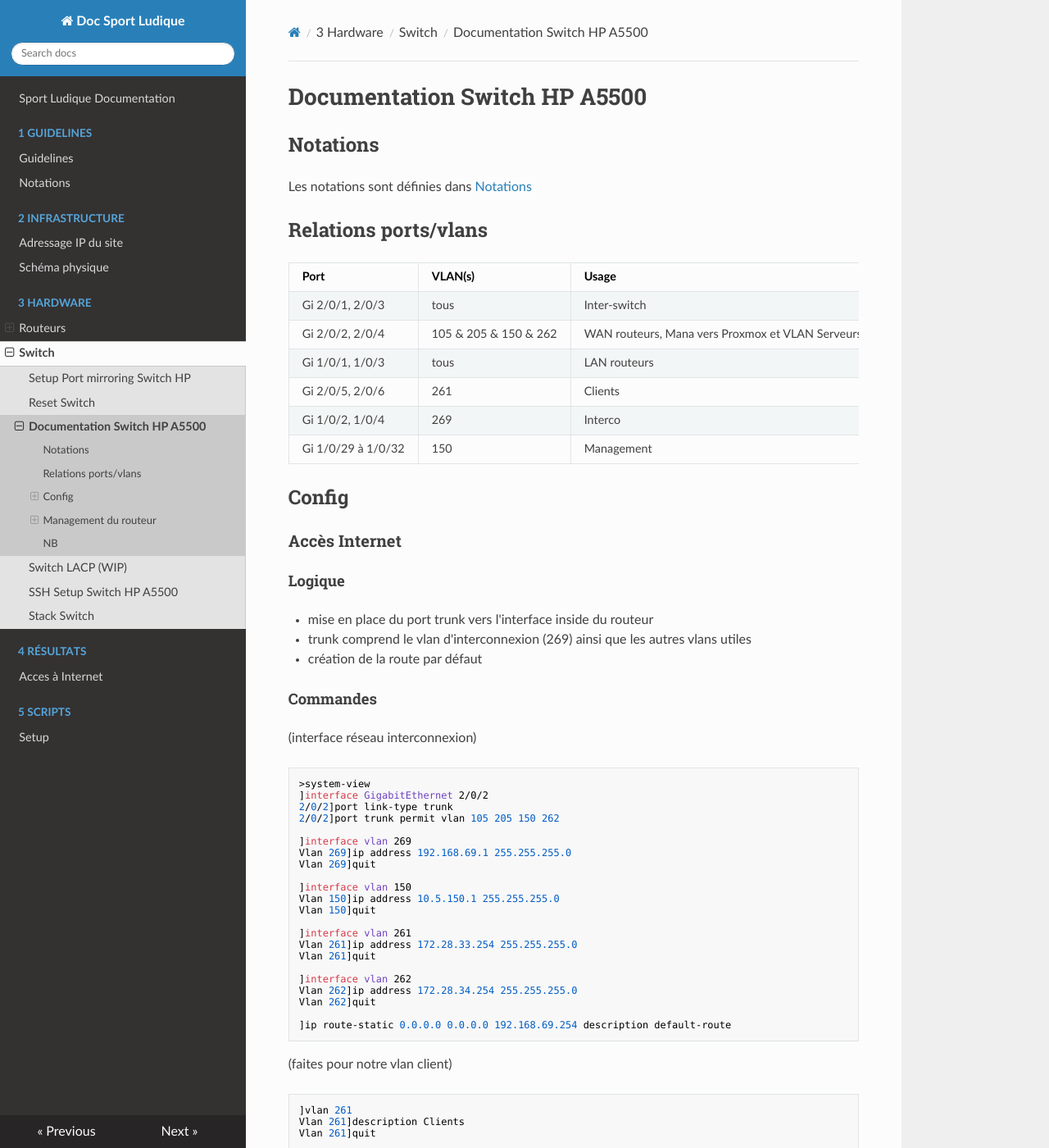
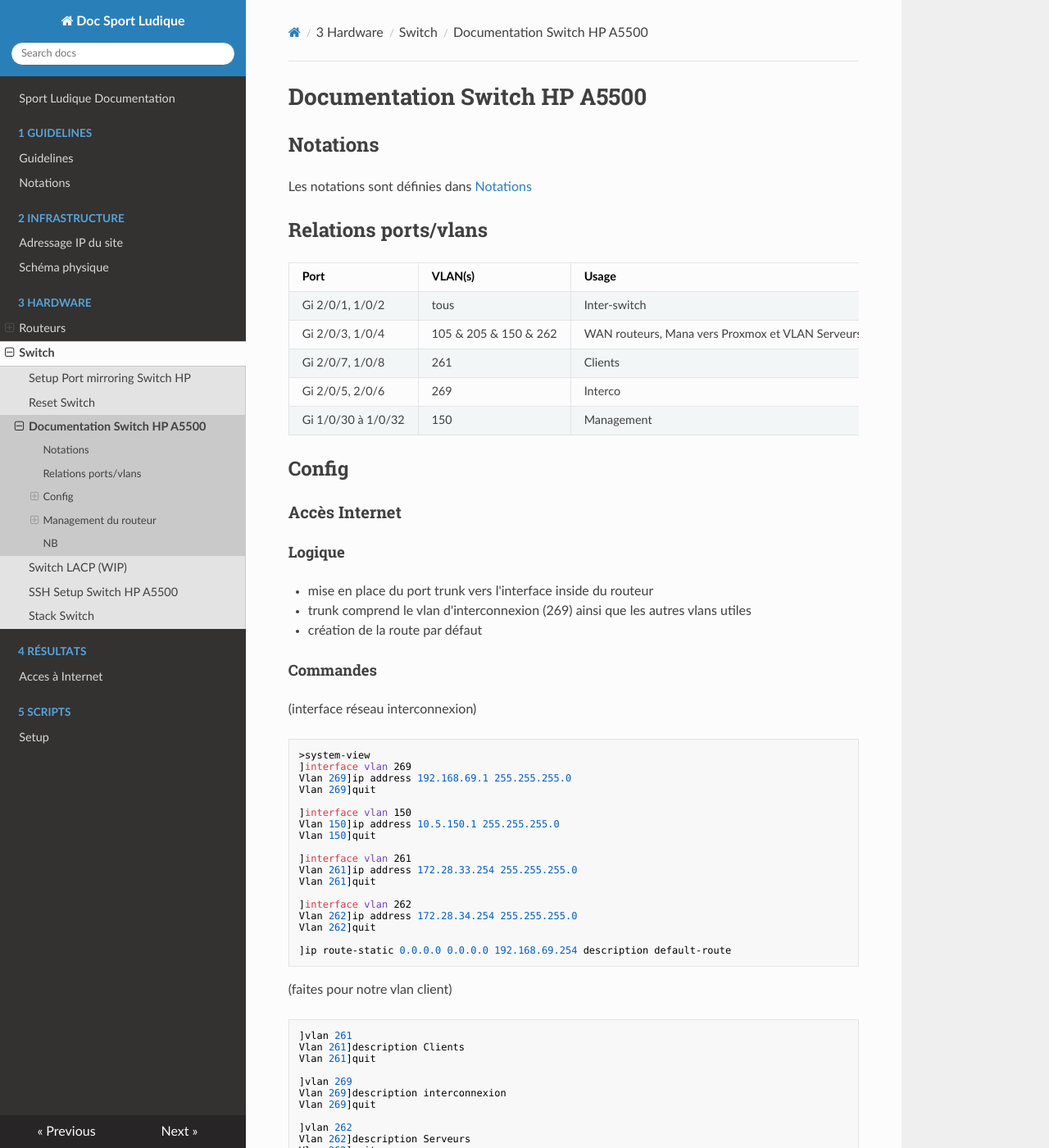
Before and after one commit to DSISportLudique/SportLudique2Doc, an MkDocs documentation site: the page built from docs/3 - Hardware/Switch/SwitchHP.md, in a window 1280 px wide and 1400 px high. Shown: the whole window at 82% size. Built offline with MkDocs 1.6.1, drawn with Linux system fonts in a browser that asks for light colours; nearby versions of some CDN libraries.

Commit message:
Switch HP changements ports

````diff
--- a/docs/3 - Hardware/Switch/SwitchHP.md
+++ b/docs/3 - Hardware/Switch/SwitchHP.md
@@ -7,12 +7,11 @@ Les notations sont définies dans [Notations](../../1 - Guidelines/Notations.md)
 
 | Port | VLAN(s) | Usage |
 |------|---------|-------|
-| Gi 2/0/1, 2/0/3 | tous | Inter-switch |
-| Gi 2/0/2, 2/0/4 | 105 & 205 & 150 & 262 | WAN routeurs, Mana vers Proxmox et VLAN Serveurs pour Proxmox |
-| Gi 1/0/1, 1/0/3 | tous | LAN routeurs |
-| Gi 2/0/5, 2/0/6 | 261 | Clients |
-| Gi 1/0/2, 1/0/4 | 269 | Interco |
-| Gi 1/0/29 à 1/0/32 | 150 | Management |
+| Gi 2/0/1, 1/0/2 | tous | Inter-switch |
+| Gi 2/0/3, 1/0/4 | 105 & 205 & 150 & 262 | WAN routeurs, Mana vers Proxmox et VLAN Serveurs pour Proxmox |
+| Gi 2/0/7, 1/0/8 | 261 | Clients |
+| Gi 2/0/5, 2/0/6 | 269 | Interco |
+| Gi 1/0/30 à 1/0/32 | 150 | Management |
 
 ## Config
 
@@ -29,10 +28,6 @@ Les notations sont définies dans [Notations](../../1 - Guidelines/Notations.md)
 (interface réseau interconnexion)
 ```
 >system-view
-]interface GigabitEthernet 2/0/2
-2/0/2]port link-type trunk
-2/0/2]port trunk permit vlan 105 205 150 262
-
 ]interface vlan 269
 Vlan 269]ip address 192.168.69.1 255.255.255.0
 Vlan 269]quit
````
Also changed, not shown: docs/3 - Hardware/Routeurs/HSRP.md (+3 -0 lines), docs/3 - Hardware/Routeurs/NAT.md (+3 -0 lines), docs/3 - Hardware/Switch/Port Mirroring.md (+3 -0 lines).
